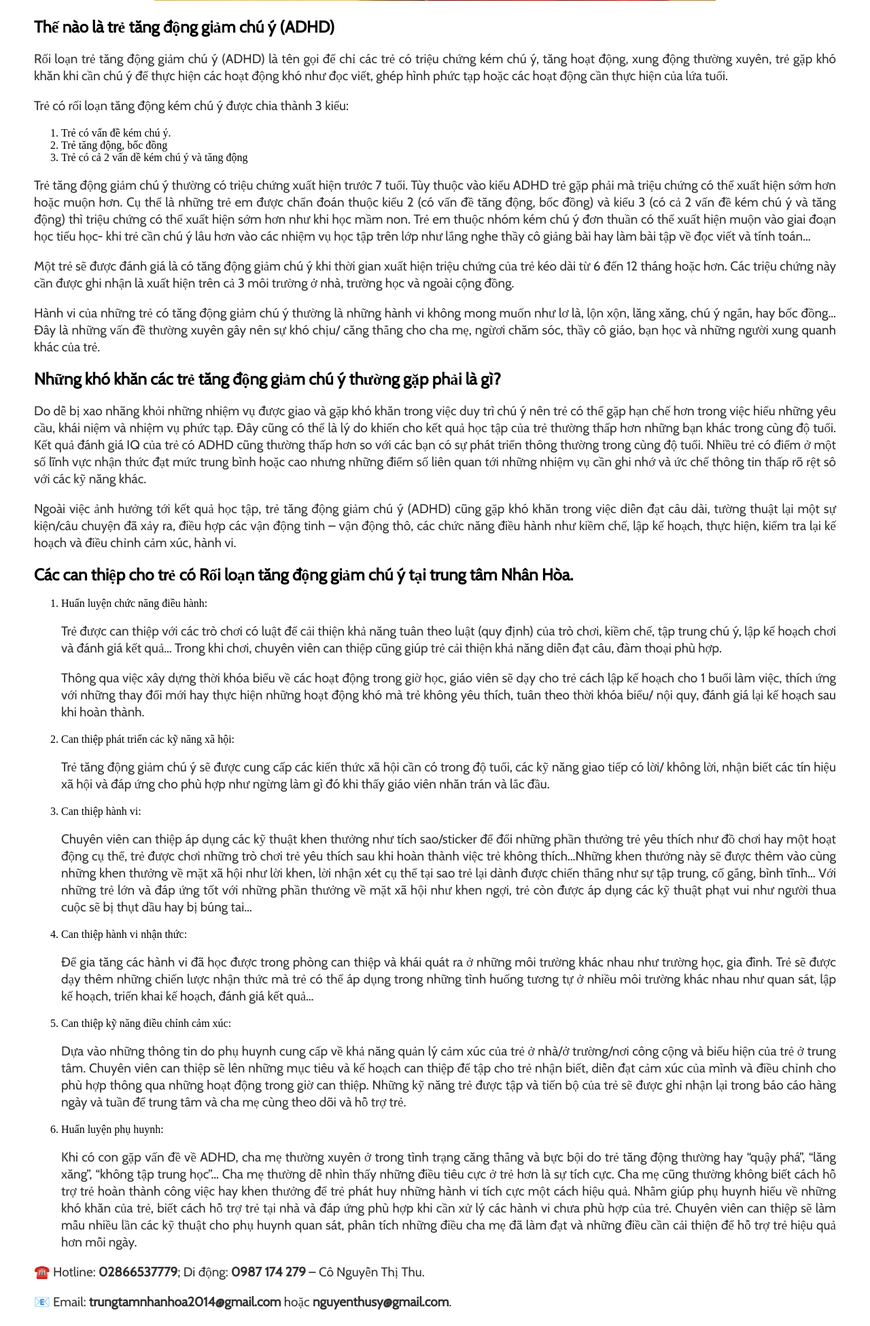
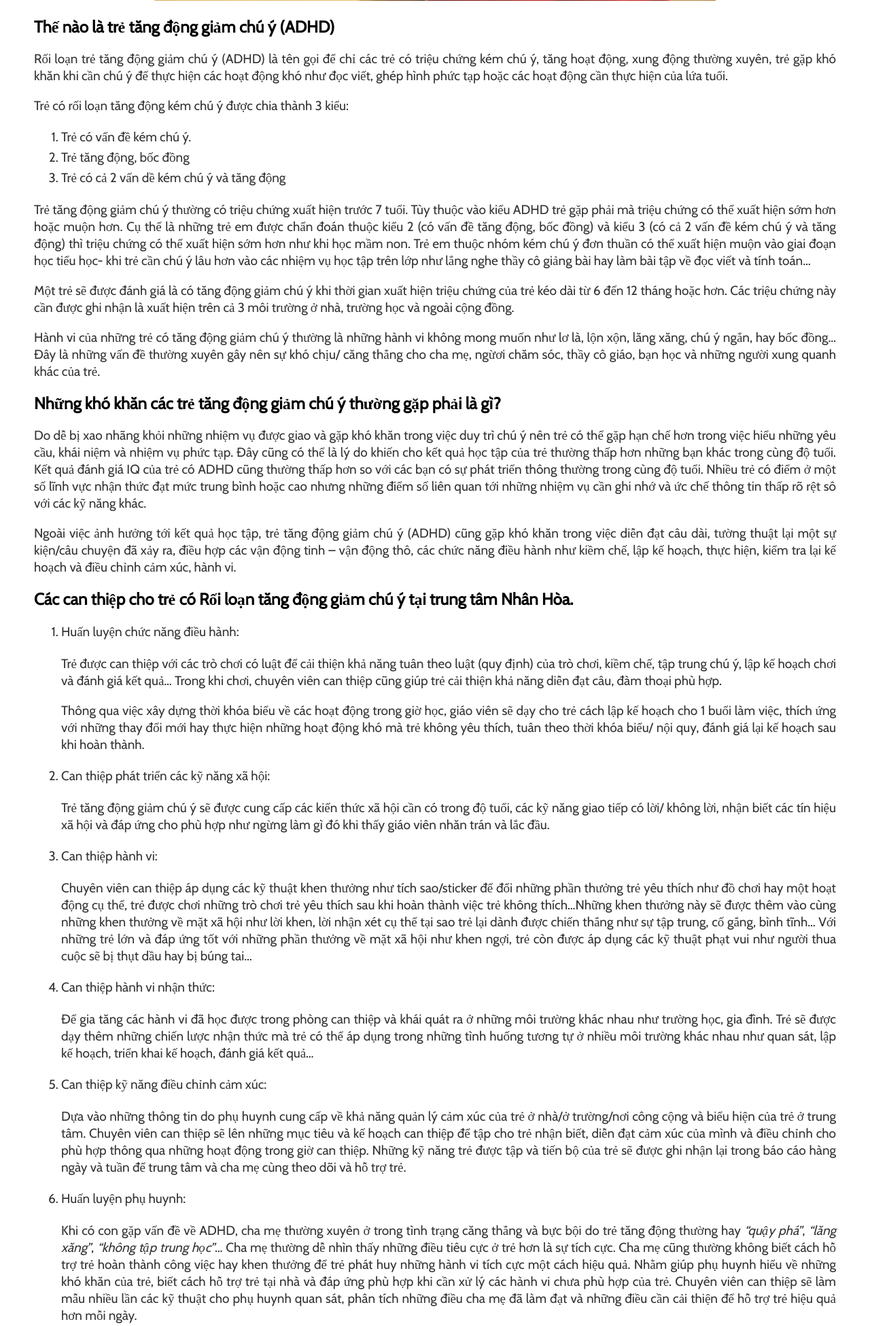
Before and after one commit to quangnguyen310/Trung-Tam-Nhan-Hoa-Website, a PHP site: page /day-tre-tang-dong/index.html in a window 1280 px wide. Shown: the part 1159-3110 px from the top of the page at 68% size. Run offline with PHP 8.4, Linux system fonts and the light colour scheme; some libraries are stand-ins or nearby versions.

Commit message:
Update styles.css

```diff
--- a/styles.css
+++ b/styles.css
@@ -688,6 +688,32 @@ button:hover {
 .middle{
 	text-align: center;
 }
+		.content-page ul,li,ol{
+			font-family: 'Cabin';
+			font-size: 19px;
+			color: #333;
+			text-align: justify;
+			line-height: 30px;
+		}
+		.image{
+			width: 70%;
+			margin: 0 auto;
+			text-align: center;
+		}
+		.image img{
+			width: 100%;
+		}
+		.image i{
+			font-family: 'Cabin';
+			font-size: 16px;
+			color: #555;
+		}
+		.middle{
+			text-align: center;
+		}
+		.italic{
+			font-style: italic;
+		}
 @media(max-width: 670px){
 	body{
 		overflow-x: hidden;
```
